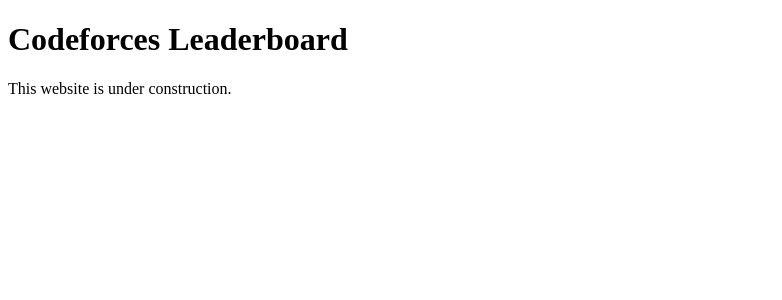
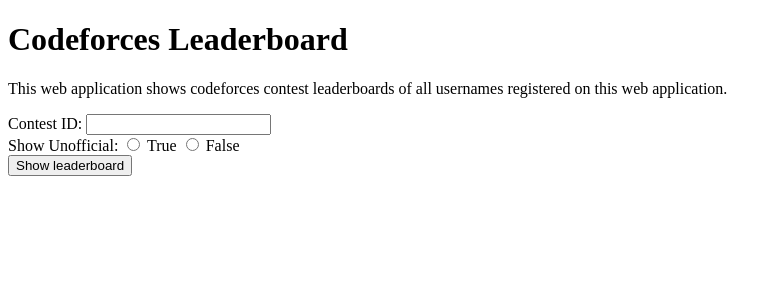
Before and after one commit to sharmaeklavya2/cf_ldrbrd, a Django app: page / in a window 1280 px wide. Shown: the top 300 px of the page, without its empty margins (0-782 px from the left). Run offline with Django 3.2, Linux system fonts and the light colour scheme; parts of the project's set-up code (start-up, migrations or seed data) failed here and were passed over.

Commit message:
Add contest-chooser to index page

```diff
--- a/templates/index.html
+++ b/templates/index.html
@@ -3,8 +3,24 @@
 {% block title_block %}Welcome{% endblock %}
 
 {% block body_block %}
-<div class="container">
-    <h1>{{PROJECT_TITLE}}</h1>
-    <p> This website is under construction. </p>
-</div>
+<h1>{{PROJECT_TITLE}}</h1>
+
+<p> This web application shows codeforces contest leaderboards of all usernames registered on this web application. </p>
+
+<form method="GET" action="/ldrbrd/" id="contest_form">
+    <div class="form-group">
+        <label for="contest_id">Contest ID:</label>
+        <input type="text" name="contest" value="" required="required" id="contest_id" />
+    </div>
+    <div class="form-group">
+        Show Unofficial:
+        <input type="radio" name="show_unofficial" value="true" />
+        <label for="true_label"> True </label>
+        <input type="radio" name="show_unofficial" value="false" />
+        <label for="false_label"> False </label>
+    </div>
+    <div class="form-group">
+        <button type="submit">Show leaderboard</button>
+    </div>
+</form>
 {% endblock %}
```
